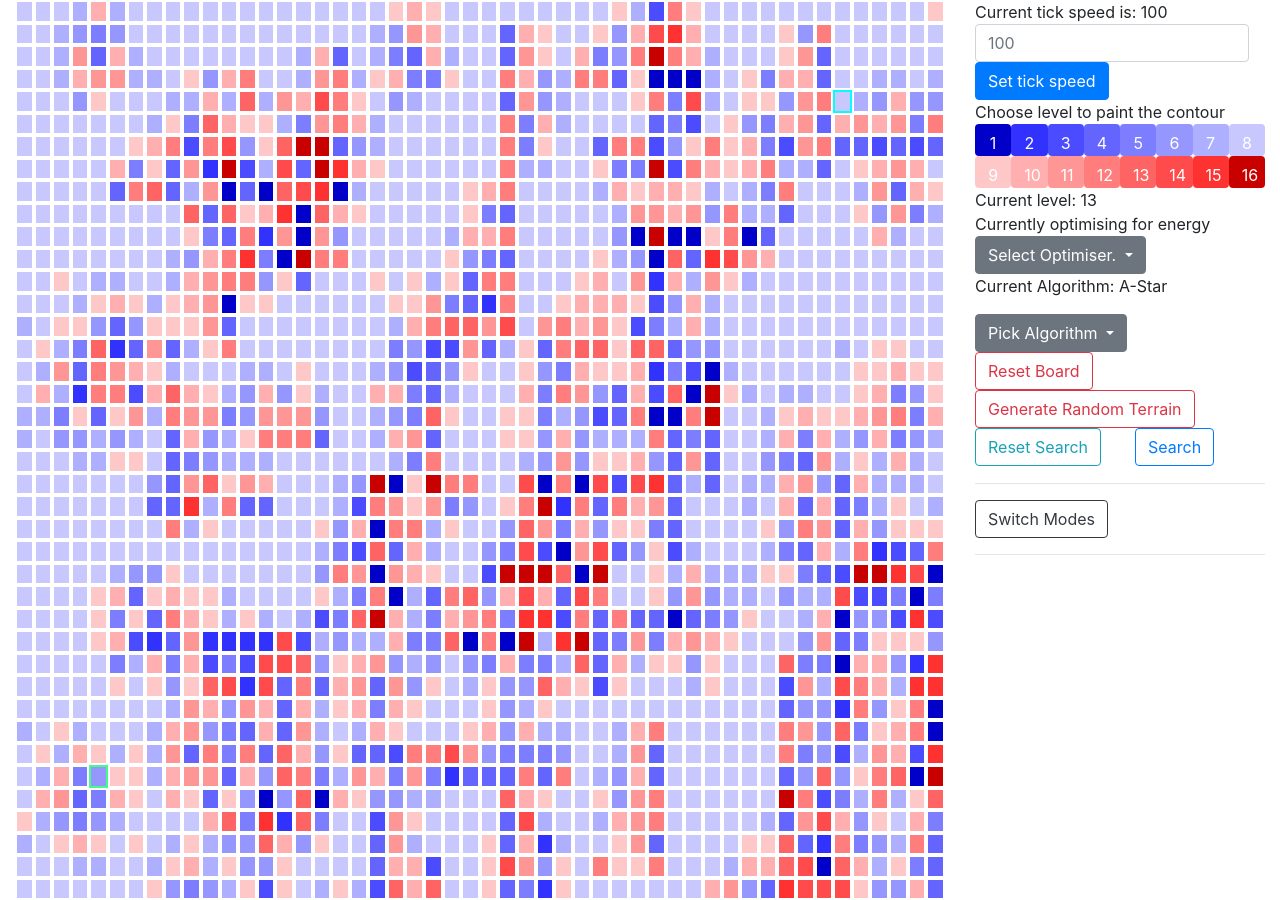
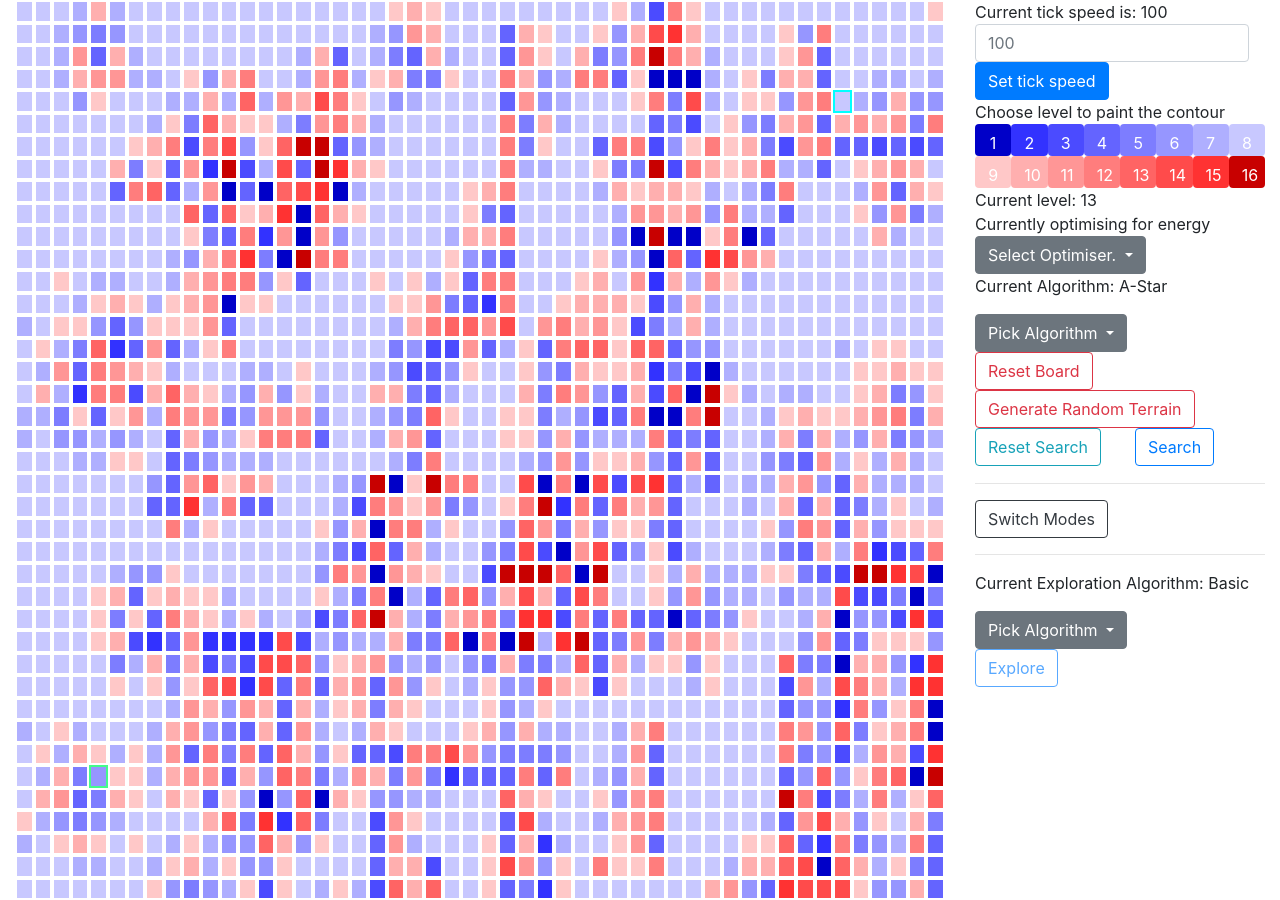
Before and after one commit to zubairabid/MarsRover, a Jekyll site: the page built from index.md, in a window 1280 px wide. Built offline with Jekyll 4.4.1, drawn with Linux system fonts in a browser that asks for light colours; nearby versions of some CDN libraries; some of the changed lines change nothing that is shown.

Commit message:
Naive scanning + UI basic

```diff
--- /dev/null
+++ b/_includes/exploOperations.html
@@ -0,0 +1,5 @@
+<div class="row">
+    <div class="col">
+        <button class="btn btn-outline-primary" id="explore">Explore</button>
+    </div>
+</div>
--- /dev/null
+++ b/_includes/exploSelect.html
@@ -0,0 +1,15 @@
+<div class="row">
+    <div class="col"><p>Current Exploration Algorithm: <span id="crexplo">Basic</span></p></div>
+</div>
+<div class="row">
+    <div class="col">
+        <div class="dropdown">
+            <button class="btn btn-secondary dropdown-toggle" type="button" id="exploselect" data-toggle="dropdown" aria-haspopup="true" aria-expanded="false">
+                Pick Algorithm
+            </button>
+            <div class="dropdown-menu" aria-labelledby="exploselect">
+                <a class="dropdown-item" id="basic" href="#">Basic</a>
+            </div>
+        </div>
+    </div>
+</div>
--- a/_layouts/home.html
+++ b/_layouts/home.html
@@ -17,6 +17,8 @@
             <hr>
             {% include switchmodes.html %}
             <hr>
+            {% include exploSelect.html %}
+            {% include exploOperations.html %}
         </div>
     </div>
 </div>
--- a/assets/javascript/main.js
+++ b/assets/javascript/main.js
@@ -596,7 +596,208 @@
 
 
 
+//////////////////////////////
+//  Terrain Exploration.js  //
+//////////////////////////////
 
+
+function scan_top(cell, grid, limit, delay) {
+    let rows = grid.length, columns = grid[0].length;
+    let minscan = new_minscan = 0;
+    for (let row = cell.i-1; row >= cell.i-limit; row--) {
+        if (row < 0)
+            break;
+        for (let col = cell.j-(cell.i-row); col <= cell.j+(cell.i-row); col++) {
+            if (col < 0)
+                continue;
+            else if (col >= columns)
+                break;
+
+            let tempCell = grid[row][col];
+            if (tempCell.level > new_minscan)
+                new_minscan = tempCell.level;
+            if (!tempCell.mapped) {
+                if (tempCell.level >= minscan) {
+                    tempCell.mapped = true;
+                    setTimeout(()=>{paintCellMapped(tempCell);}, delay);
+                }
+            }
+        }
+        minscan = new_minscan;
+    }
+}
+
+function scan_bot(cell, grid, limit, delay) {
+    let rows = grid.length, columns = grid[0].length;
+    let minscan = new_minscan = 0;
+    for (let row = cell.i+1; row <= cell.i+limit; row++) {
+        if (row >= rows)
+            break;
+        for (let col = cell.j-(row-cell.i); col <= cell.j+(row-cell.i); col++) {
+            if (col < 0)
+                continue;
+            else if (col >= columns)
+                break;
+
+            let tempCell = grid[row][col];
+            if (tempCell.level > new_minscan)
+                new_minscan = tempCell.level;
+            if (!tempCell.mapped) {
+                if (tempCell.level >= minscan) {
+                    tempCell.mapped = true;
+                    setTimeout(()=>{paintCellMapped(tempCell);}, delay);
+                }
+            }
+        }
+        minscan = new_minscan;
+    }
+}
+
+function scan_rig(cell, grid, limit, delay) {
+    let rows = grid.length, columns = grid[0].length;
+    let minscan = new_minscan = 0;
+    for (let col = cell.j+1; col <= cell.j+limit; col++) {
+        if (col >= columns)
+            break;
+        for (let row = cell.i-(col-cell.j-1); row <= cell.i+(col-cell.j-1); row++) {
+            if (row < 0)
+                continue;
+            else if (row >= rows)
+                break;
+
+            let tempCell = grid[row][col];
+            if (tempCell.level > new_minscan)
+                new_minscan = tempCell.level;
+            if (!tempCell.mapped) {
+                if (tempCell.level >= minscan) {
+                    tempCell.mapped = true;
+                    setTimeout(()=>{paintCellMapped(tempCell);}, delay);
+                }
+            }
+        }
+        minscan = new_minscan;
+    }
+}
+
+function scan_lef(cell, grid, limit, delay) {
+    let rows = grid.length, columns = grid[0].length;
+    let minscan = new_minscan = 0;
+    for (let col = cell.j-1; col >= cell.j-limit; col--) {
+        if (col < 0)
+            break;
+        for (let row = cell.i-(cell.j-col-1); row <= cell.i+(cell.j-col-1); row++) {
+            if (row < 0)
+                continue;
+            else if (row >= rows)
+                break;
+
+            let tempCell = grid[row][col];
+            if (tempCell.level > new_minscan)
+                new_minscan = tempCell.level;
+            if (!tempCell.mapped) {
+                if (tempCell.level >= minscan) {
+                    tempCell.mapped = true;
+                    setTimeout(()=>{paintCellMapped(tempCell);}, delay);
+                }
+            }
+        }
+        minscan = new_minscan;
+    }
+}
+
+function basic_move(cell, grid, prevMove) {
+    let nextCell = null;
+    let rows = grid.length, columns = grid[0].length;
+    let move = prevMove;
+
+    let counter = 0;
+    let ret = {
+        cell: null,
+        move: null,
+        counter: counter,
+    }
+    while (counter < 4) {
+        counter++;
+        //console.log(counter);
+        let di = 0, dj = 0;
+
+        if (move == 'u')
+            di = -1;
+        else if (move == 'd')
+            di = 1;
+        else if (move == 'r')
+            dj = 1;
+        else if (move == 'l')
+            dj = -1;
+
+        ret.move = move;
+        ret.counter = counter;
+
+        let row = cell.i + di;
+        let col = cell.j + dj;
+
+        if (row >= 0 && row < rows && col >= 0 && col < columns) {
+            nextCell = grid[row][col];
+            //console.log("Next cell? ", nextCell);
+            if (!nextCell.visited) {
+                ret.cell = nextCell;
+                return ret;
+            }
+        }
+
+        if (move == 'u')
+            move = 'r';
+        else if (move == 'r')
+            move = 'd';
+        else if (move == 'd')
+            move = 'l';
+        else if (move == 'l')
+            move = 'u'
+    }
+
+    ret.counter = 4;
+    return ret;
+}
+
+function tempF(cell, delay) {
+    setTimeout(()=>{paintCell(cell);}, delay);
+}
+
+function explore(grid, start, moveFunction, delay) {
+
+    let limit = 10;
+    let cell = start;
+    let move = 'u';
+    let obj = null
+
+    let time = 0;
+    while (true) {
+        time += delay;
+        //console.log("at ", cell.i, cell.j);
+        cell.visited = true;
+        cell.mapped = true;
+        //setTimeout((cell)=>{console.log('painting og');paintCell(cell);}, time)
+        tempF(cell, time);
+
+        // scan
+        time += delay;
+        scan_top(cell, grid, limit, time);
+        time += delay;
+        scan_bot(cell, grid, limit, time);
+        time += delay;
+        scan_rig(cell, grid, limit, time);
+        time += delay;
+        scan_lef(cell, grid, limit, time);
+
+        // move
+        obj = moveFunction(cell, grid, move);
+        move = obj.move;
+        //console.log(obj);
+        if (obj.counter >= 4)
+            break;
+        cell = obj.cell;
+    }
+}
 
 
 
@@ -636,6 +837,8 @@
 ]
 
 let explorationButtons = [
+    'explore',
+    'basic',
 ]
 
 let BASE_LEVEL = 8;
@@ -671,7 +874,7 @@
 gridObject = new Grid(rows, columns, starti, startj, endi, endj, BASE_LEVEL, true);
 randomSurface(gridObject.grid);
 
-
+toggleUIVisual(false, explorationButtons);
 
 
 ///////////////////////////////////
@@ -934,6 +1137,10 @@
         toggleUIVisual(true, traditionalButtons);
         toggleUIVisual(false, explorationButtons);
 
+        // Reset start/end
+        gridObject.grid[starti][startj].start = true;
+        gridObject.grid[endi][endj].end = true;
+
         // reset the grid and unhide it
         // resetSearch(gridObject.grid);
         randomSurface(gridObject.grid);
@@ -946,6 +1153,13 @@
         toggleUIVisual(false, traditionalButtons);
         toggleUIVisual(true, explorationButtons);
 
+        // Remove end, and set start to top left
+        gridObject.grid[starti][startj].start = false;
+        starti = 0;
+        startj = 0;
+        gridObject.grid[starti][startj].start = true;
+        gridObject.grid[endi][endj].end = false;
+
         // reset any existing searches, change the grid, and hide it
         resetSearch(gridObject.grid);
         randomSurface(gridObject.grid);
@@ -953,211 +1167,40 @@
     }
 });
 
+//////////////////////////////////////
+//  EventListeners for exploration  //
+//////////////////////////////////////
 
-function scan_top(cell, grid, limit, delay) {
-    let rows = grid.length, columns = grid[0].length;
-    let minscan = new_minscan = 0;
-    for (let row = cell.i-1; row >= cell.i-limit; row--) {
-        if (row < 0)
-            break;
-        for (let col = cell.j-(cell.i-row); col <= cell.j+(cell.i-row); col++) {
-            if (col < 0)
-                continue;
-            else if (col >= columns)
-                break;
+let exploreFunc = basic_move;
 
-            let tempCell = grid[row][col];
-            if (tempCell.level > new_minscan)
-                new_minscan = tempCell.level;
-            if (!tempCell.mapped) {
-                if (tempCell.level >= minscan) {
-                    tempCell.mapped = true;
-                    setTimeout(()=>{paintCellMapped(tempCell);}, delay);
-                }
-            }
-        }
-        minscan = new_minscan;
-    }
-}
+let exploreListener = document.getElementById('explore');
+let basicListener = document.getElementById('basic');
 
-function scan_bot(cell, grid, limit, delay) {
-    let rows = grid.length, columns = grid[0].length;
-    let minscan = new_minscan = 0;
-    for (let row = cell.i+1; row <= cell.i+limit; row++) {
-        if (row >= rows)
-            break;
-        for (let col = cell.j-(row-cell.i); col <= cell.j+(row-cell.i); col++) {
-            if (col < 0)
-                continue;
-            else if (col >= columns)
-                break;
+basicListener.addEventListener('click', e => {
+    if (execution || !explorationMode)
+        return;
 
-            let tempCell = grid[row][col];
-            if (tempCell.level > new_minscan)
-                new_minscan = tempCell.level;
-            if (!tempCell.mapped) {
-                if (tempCell.level >= minscan) {
-                    tempCell.mapped = true;
-                    setTimeout(()=>{paintCellMapped(tempCell);}, delay);
-                }
-            }
-        }
-        minscan = new_minscan;
-    }
-}
+    exploreFunc = basic_move;
+});
 
-function scan_rig(cell, grid, limit, delay) {
-    let rows = grid.length, columns = grid[0].length;
-    let minscan = new_minscan = 0;
-    for (let col = cell.j+1; col <= cell.j+limit; col++) {
-        if (col >= columns)
-            break;
-        for (let row = cell.i-(col-cell.j-1); row <= cell.i+(col-cell.j-1); row++) {
-            if (row < 0)
-                continue;
-            else if (row >= rows)
-                break;
+exploreListener.addEventListener('click', e => {
+    if (execution || !explorationMode)
+        return;
 
-            let tempCell = grid[row][col];
-            if (tempCell.level > new_minscan)
-                new_minscan = tempCell.level;
-            if (!tempCell.mapped) {
-                if (tempCell.level >= minscan) {
-                    tempCell.mapped = true;
-                    setTimeout(()=>{paintCellMapped(tempCell);}, delay);
-                }
-            }
-        }
-        minscan = new_minscan;
-    }
-}
-
-function scan_lef(cell, grid, limit, delay) {
-    let rows = grid.length, columns = grid[0].length;
-    let minscan = new_minscan = 0;
-    for (let col = cell.j-1; col >= cell.j-limit; col--) {
-        if (col < 0)
-            break;
-        for (let row = cell.i-(cell.j-col-1); row <= cell.i+(cell.j-col-1); row++) {
-            if (row < 0)
-                continue;
-            else if (row >= rows)
-                break;
-
-            let tempCell = grid[row][col];
-            if (tempCell.level > new_minscan)
-                new_minscan = tempCell.level;
-            if (!tempCell.mapped) {
-                if (tempCell.level >= minscan) {
-                    tempCell.mapped = true;
-                    setTimeout(()=>{paintCellMapped(tempCell);}, delay);
-                }
-            }
-        }
-        minscan = new_minscan;
-    }
-}
-
-function basic_move(cell, grid, prevMove) {
-    let nextCell = null;
-    let rows = grid.length, columns = grid[0].length;
-    let move = prevMove;
-
-    let counter = 0;
-    let ret = {
-        cell: null,
-        move: null,
-        counter: counter,
-    }
-    while (counter < 4) {
-        counter++;
-        //console.log(counter);
-        let di = 0, dj = 0;
-
-        if (move == 'u')
-            di = -1;
-        else if (move == 'd')
-            di = 1;
-        else if (move == 'r')
-            dj = 1;
-        else if (move == 'l')
-            dj = -1;
-
-        ret.move = move;
-        ret.counter = counter;
-
-        let row = cell.i + di;
-        let col = cell.j + dj;
-
-        if (row >= 0 && row < rows && col >= 0 && col < columns) {
-            nextCell = grid[row][col];
-            //console.log("Next cell? ", nextCell);
-            if (!nextCell.visited) {
-                ret.cell = nextCell;
-                return ret;
-            }
-        }
-
-        if (move == 'u')
-            move = 'r';
-        else if (move == 'r')
-            move = 'd';
-        else if (move == 'd')
-            move = 'l';
-        else if (move == 'l')
-            move = 'u'
-    }
-
-    ret.counter = 4;
-    return ret;
-}
-
-function tempF(cell, delay) {
-    setTimeout(()=>{paintCell(cell);}, delay);
-}
-
-function explore(grid, start, moveFunction, delay) {
-
-    let limit = 10;
-    let cell = start;
-    let move = 'u';
-    let countcheck = null;
-    let obj = null
-
-    let time = 0;
-    while (true) {
-        time += delay;
-        //console.log("at ", cell.i, cell.j);
-        cell.visited = true;
-        cell.mapped = true;
-        //setTimeout((cell)=>{console.log('painting og');paintCell(cell);}, time)
-        tempF(cell, time);
-
-        // scan
-        time += delay;
-        scan_top(cell, grid, limit, time);
-        time += delay;
-        scan_bot(cell, grid, limit, time);
-        time += delay;
-        scan_rig(cell, grid, limit, time);
-        time += delay;
-        scan_lef(cell, grid, limit, time);
-
-        // move
-        obj = moveFunction(cell, grid, move);
-        move = obj.move;
-        //console.log(obj);
-        if (obj.counter >= 4)
-            break;
-        cell = obj.cell;
-    }
-}
-
+    let delay = 200/tick;
+    runExplore(delay);
+});
 
 
 /////////////////////////
 //  Main.js functions  //
 /////////////////////////
+
+async function runExplore(delay) {
+    let start = gridObject.grid[starti][startj];
+
+    explore(gridObject.grid, start, exploreFunc, delay);
+}
 
 async function run (delay) {
     // Set the execution flag so UI elements can grey out
```
